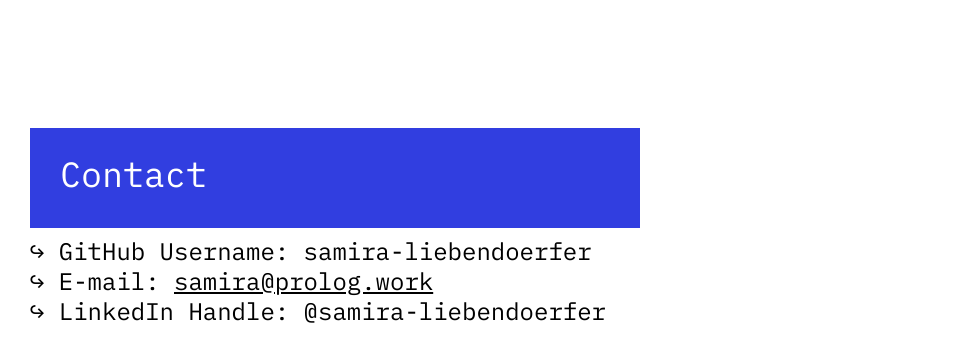
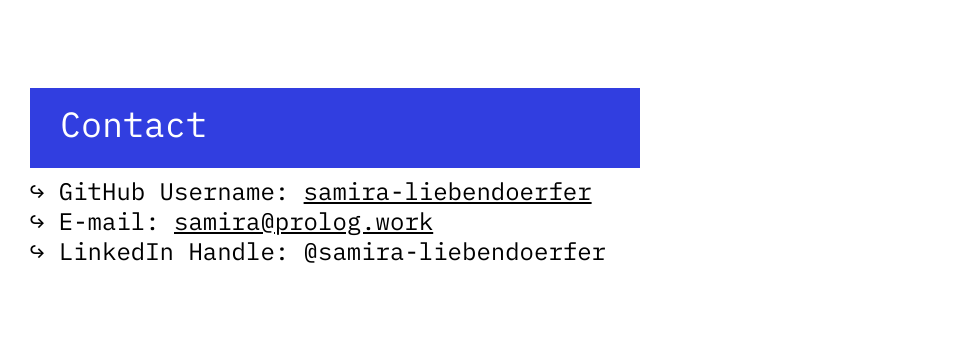
Before and after one commit to samira-liebendoerfer/samira-liebendoerfer.github.io, a plain HTML site: page index.html in a window 1280 px wide. Shown: the part 3135-3493 px from the top of the page, without its empty margins (0-978 px from the left). After the commit the page ends 3433 px from the top, so only its background shows below. Drawn offline with Linux system fonts and the light colour scheme; files whose address does not match are found by name; a web font is replaced by a local one.

Commit message:
adds arrow and link styling

```diff
--- a/assets/css/site.css
+++ b/assets/css/site.css
@@ -249,7 +249,7 @@
 /* For laptop */
 @media only screen and (min-width: 1280px) {
   .title-left {
-    height: 100px;
+    /* height: 100px; */
     padding-left: 30px;
     justify-content: left;
   }
--- a/index.html
+++ b/index.html
@@ -83,7 +83,13 @@
               <h2>Contact</h2>
             </div>
             <p class="mono">
-              ↪ GitHub Username: samira-liebendoerfer
+              ↪ GitHub Username:
+              <a
+                href="https://github.com/samira-liebendoerfer"
+                target="_blank"
+                class="link"
+                >samira-liebendoerfer</a
+              >
               <br />
 
               ↪ E-mail:
```
Also changed, not shown: projects.html (+19 -4 lines).
